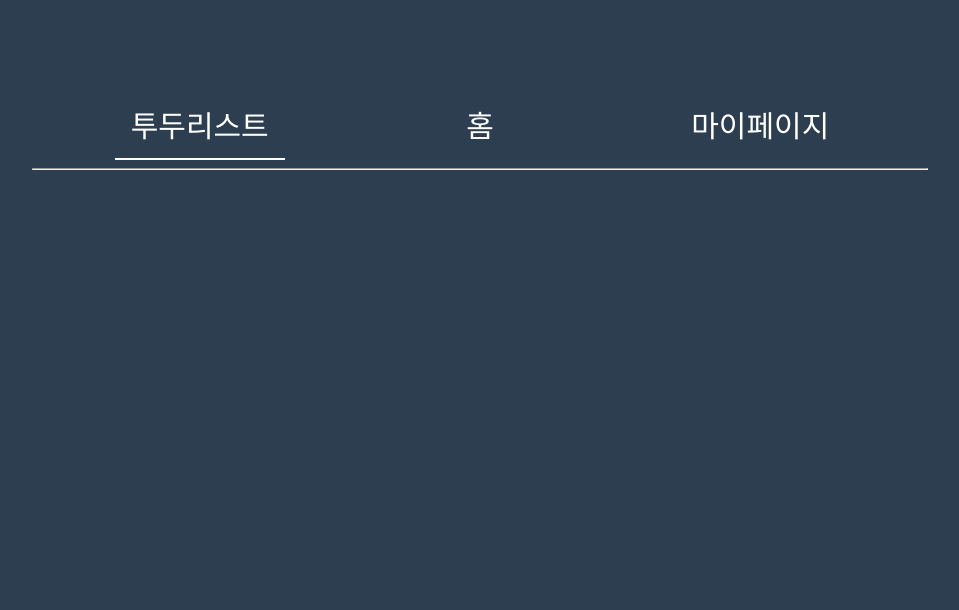
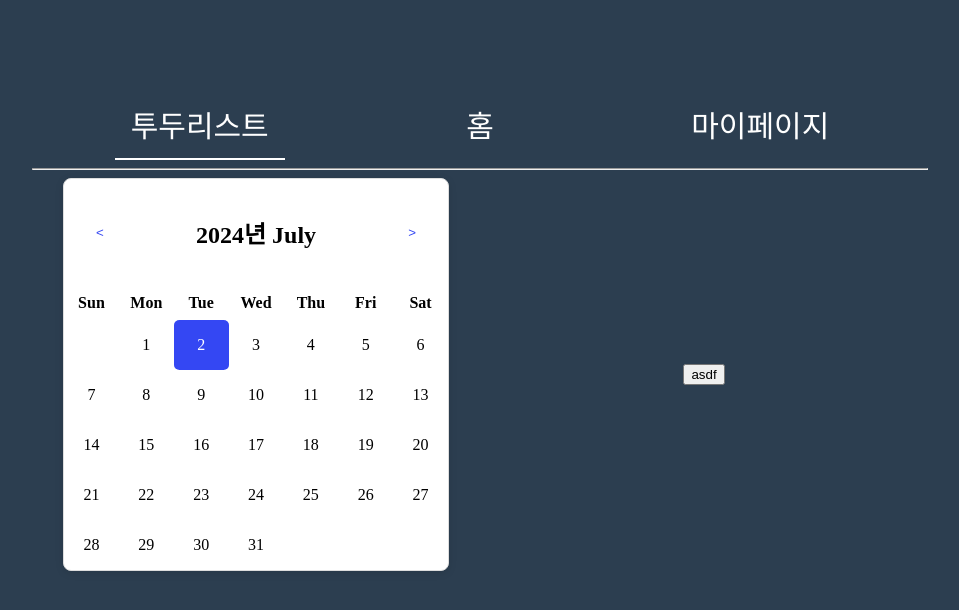
Before and after one commit to jungmyunggi/MyTodoList, a React (Vite) app in the folder Client/: page /Dashboard in a window 1280 px wide. Shown: the top 610 px of the page, without its empty margins (160-1119 px from the left). Built offline with nearby package versions, Linux system fonts and the light colour scheme.

Commit message:
fix: Dashboard 버그 수정
다른 컴포넌트를 불러오지 못하던 버그 수정

```diff
--- a/Client/src/pages/Dashboard.jsx
+++ b/Client/src/pages/Dashboard.jsx
@@ -1,5 +1,34 @@
-import React from 'react';
+import React, { useState } from 'react';
 import Nav from '../components/Nav';
+import Home from '../components/Views/Home';
+import Todo from '../components/Views/Todo';
+import MyPage from '../components/Views/Mypage';
 export default function Dashboard() {
-    return <Nav />;
+    const [activeSection, setActiveSection] = useState(1);
+
+    const renderSection = () => {
+        switch (activeSection) {
+            case 1:
+                return <Todo />;
+            case 2:
+                return <Home />;
+            case 3:
+                return <MyPage />;
+            default:
+                return null;
+        }
+    };
+
+    return (
+        <div className='dashboard-container'>
+            <header className='dashboard-header'></header>
+            <nav className='dashboard-nav'>
+                <Nav onSelectSection={setActiveSection} />
+            </nav>
+            <section className='dashboard-section'>
+                {renderSection()}
+            </section>
+            <footer className='dashboard-footer'></footer>
+        </div>
+    );
 }
```
